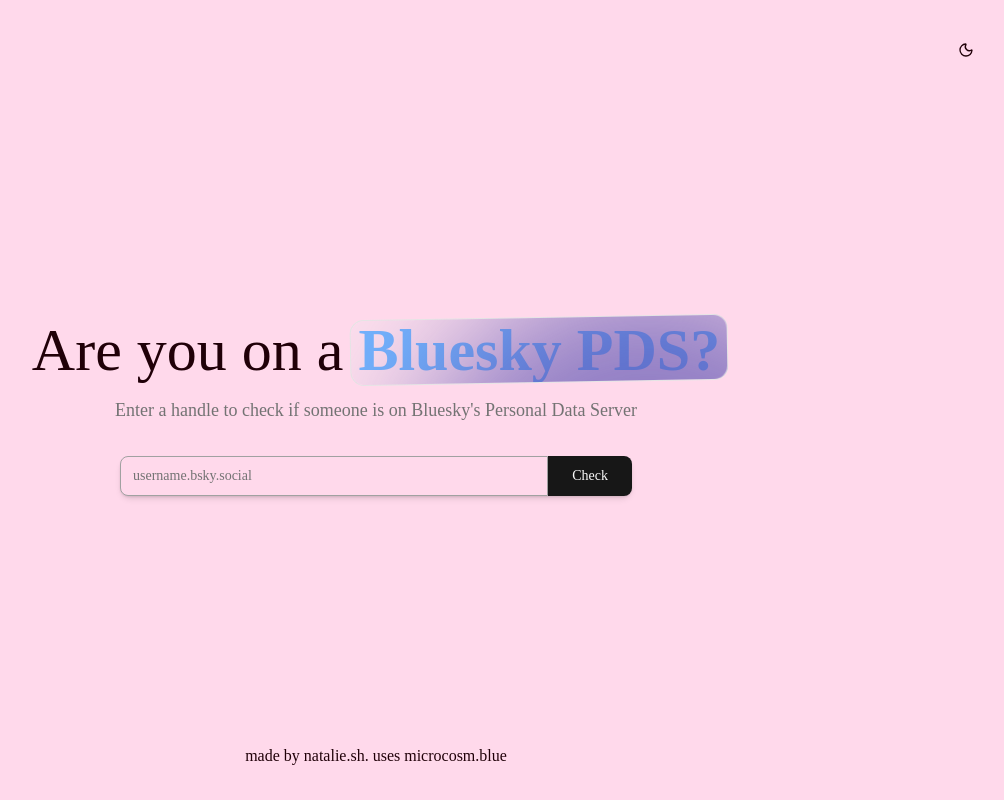
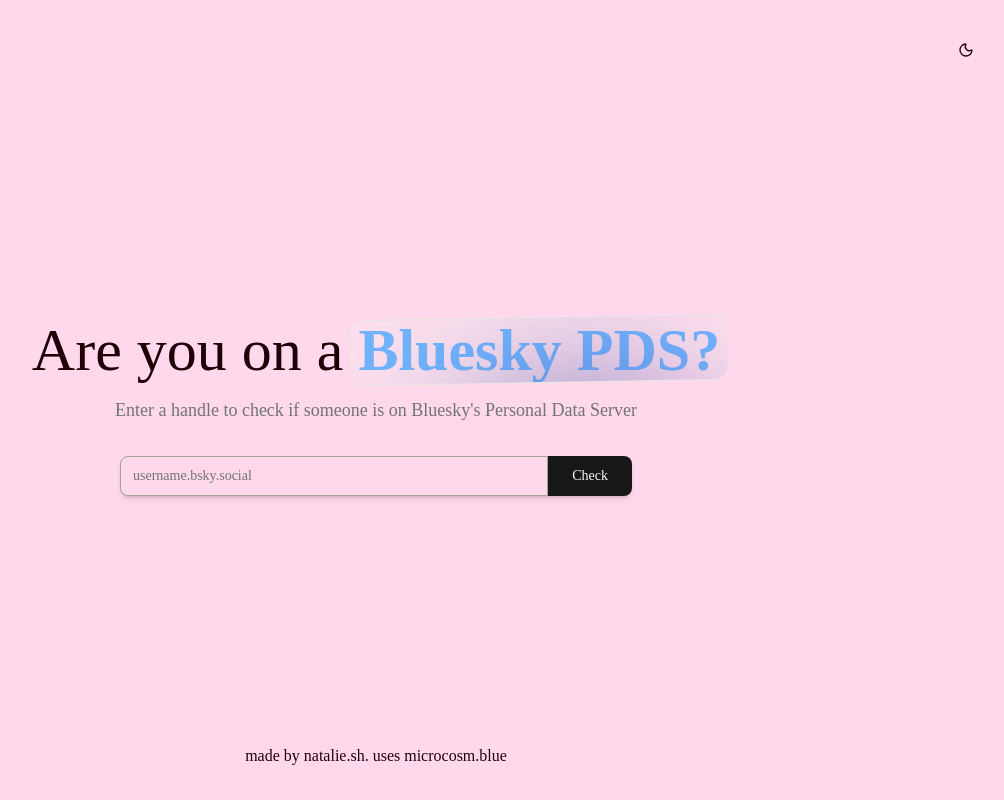
Before and after one commit to espeon/areyouonbsky, a React (Vite) app: page / in a window 1280 px wide. Shown: the whole page, without its empty margins (264-1268 px from the left). Built offline with nearby package versions, Linux system fonts and the light colour scheme; a web font is replaced by a local one.

Commit message:
idk more random

```diff
--- a/src/components/ui/animated-gradient-with-svg.tsx
+++ b/src/components/ui/animated-gradient-with-svg.tsx
@@ -50,10 +50,6 @@
   blur?: "light" | "medium" | "heavy";
 }
 
-const randomInt = (min: number, max: number) => {
-  return Math.floor(Math.random() * (max - min + 1)) + min;
-};
-
 const AnimatedGradient: React.FC<AnimatedGradientProps> = ({
   colors,
   speed = 5,
@@ -73,7 +69,7 @@
         color,
         top: 0.12 * 50,
         left: 0.5 * 50,
-        width: circleSize * 1.3,
+        width: circleSize * 0.8,
         height: circleSize * 1.4812,
         tx1: 0.345 - 0.5,
         ty1: 0.122 - 0.5,
@@ -106,14 +102,14 @@
                 top: `${config.top}%`,
                 left: `${config.left}%`,
                 "--background-gradient-speed": `${1 / speed}s`,
-                "--tx-1": config.tx1,
+                "--tx-1": config.tx1 + index * 0.1,
                 "--ty-1": config.ty1,
                 "--tx-2": config.tx2,
-                "--ty-2": config.ty2,
-                "--tx-3": config.tx3,
+                "--ty-2": config.ty2 + index * 0.1,
+                "--tx-3": config.tx3 + index * 0.1,
                 "--ty-3": config.ty3,
-                "--tx-4": config.tx4,
-                "--ty-4": config.ty4,
+                "--tx-4": config.tx4 + index * 0.1,
+                "--ty-4": config.ty4 + index * 0.1,
               } as React.CSSProperties
             }
             width={config.width}
```
